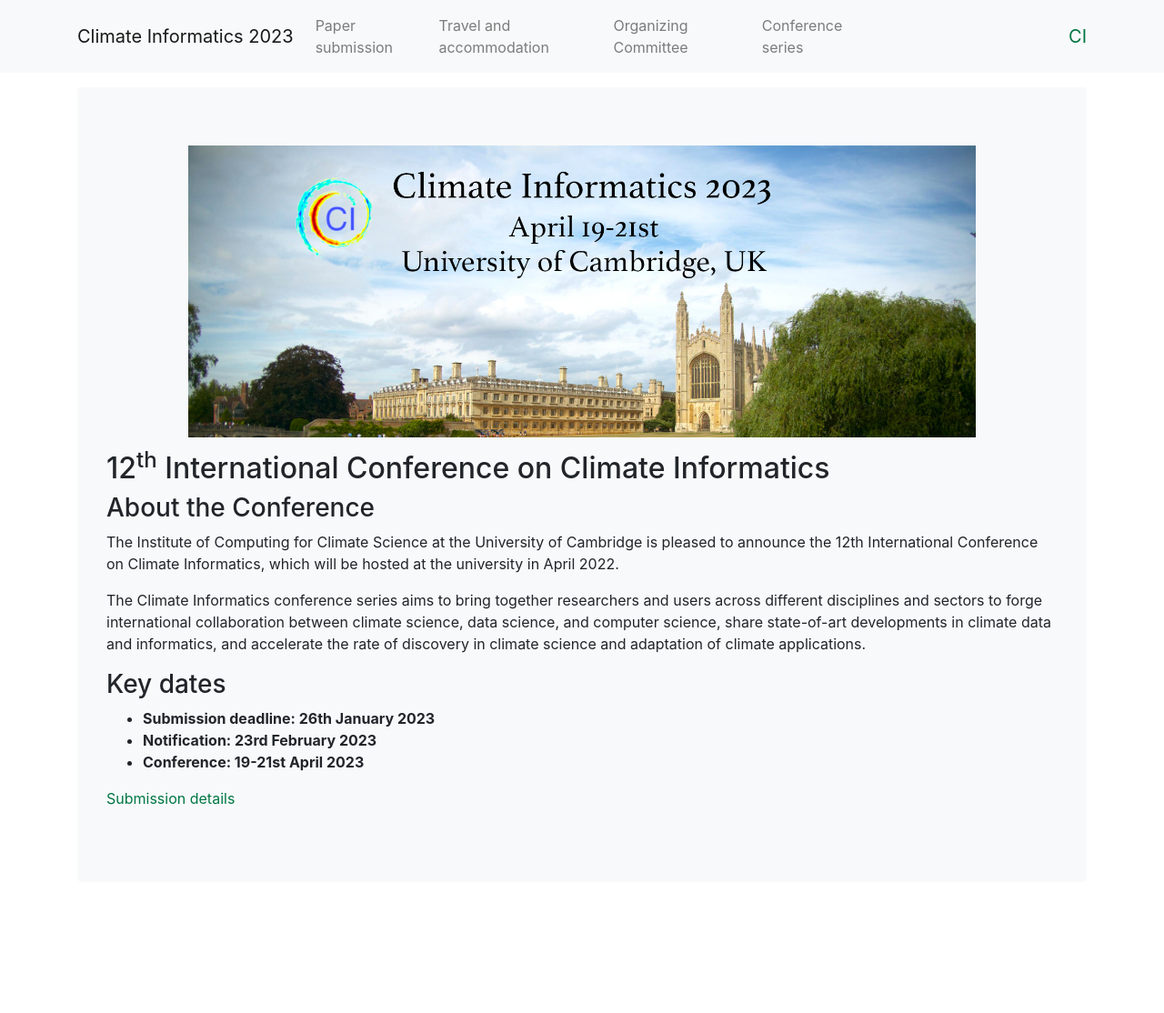
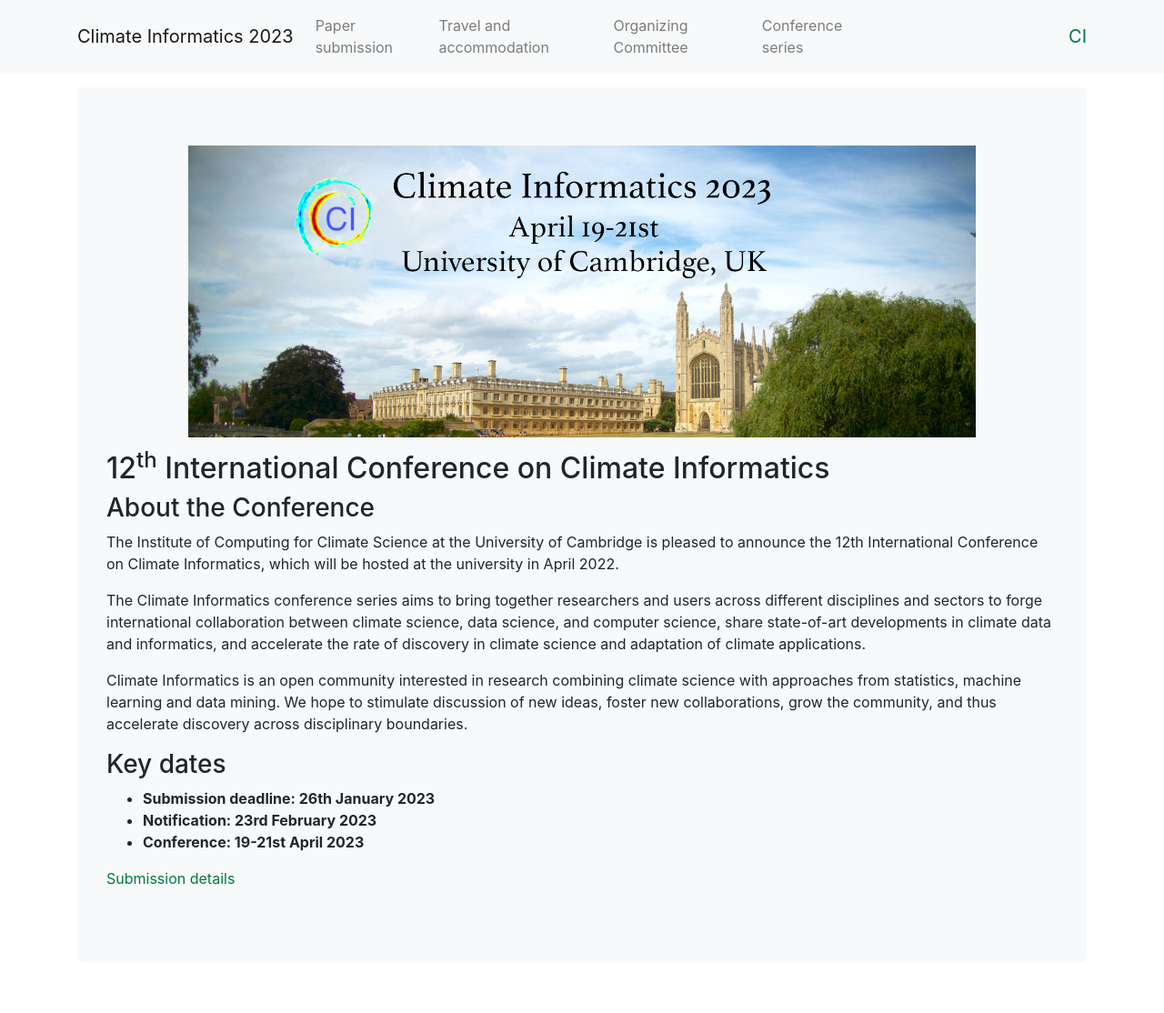
Before and after one commit to DigitaleGesellschaft/jekyll-theme-conference, a Jekyll site: the page built from index.md, in a window 1280 px wide. Shown: the whole page at 91% size. Built offline with Jekyll 4.4.1, drawn with Linux system fonts in a browser that asks for light colours; before the commit the page ends 1026 px from its top, so only the background shows below that.

Commit message:
more info

```diff
--- a/index.md
+++ b/index.md
@@ -31,6 +31,12 @@
 climate data and informatics, and accelerate the rate of discovery in
 climate science and adaptation of climate applications.
 
+Climate Informatics is an open community interested in research
+combining climate science with approaches from statistics, machine
+learning and data mining. We hope to stimulate discussion of new
+ideas, foster new collaborations, grow the community, and thus
+accelerate discovery across disciplinary boundaries.
+
 ### Key dates
 
 - __Submission deadline: 26th January 2023__
```
